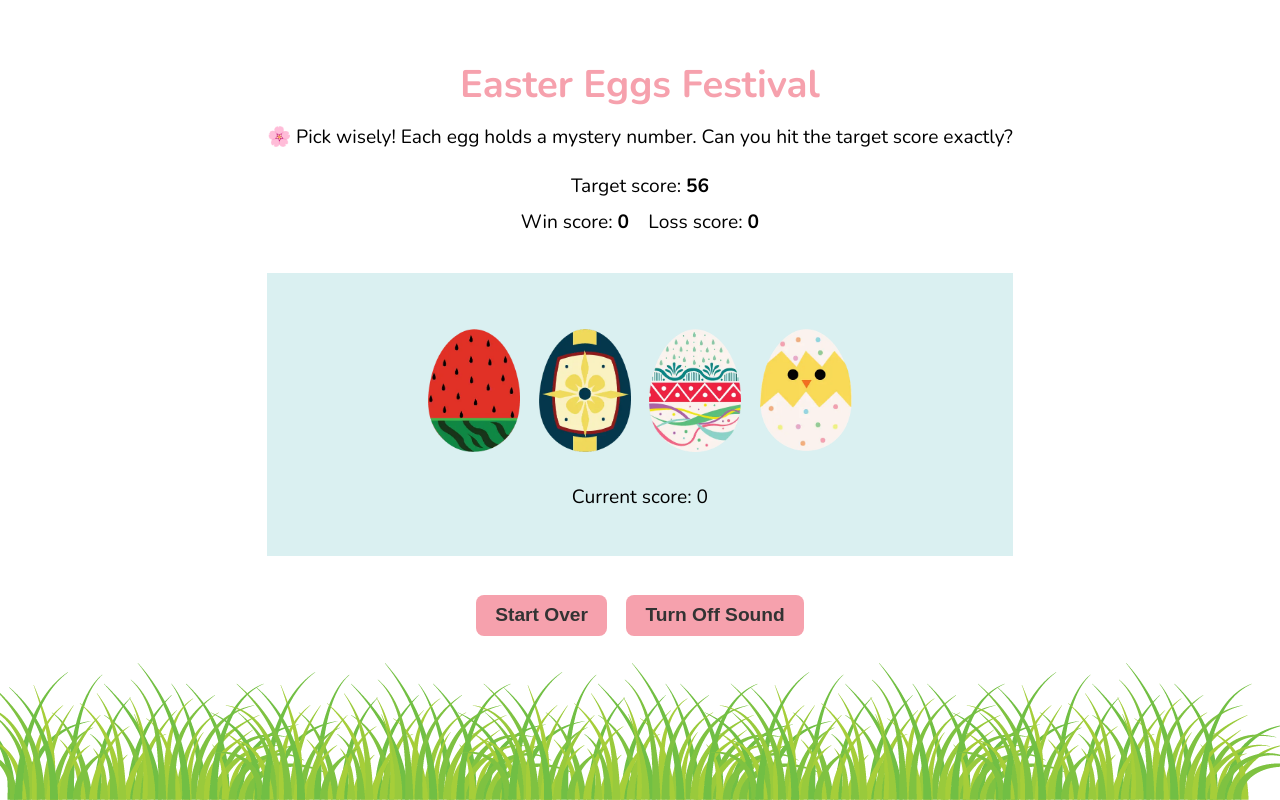
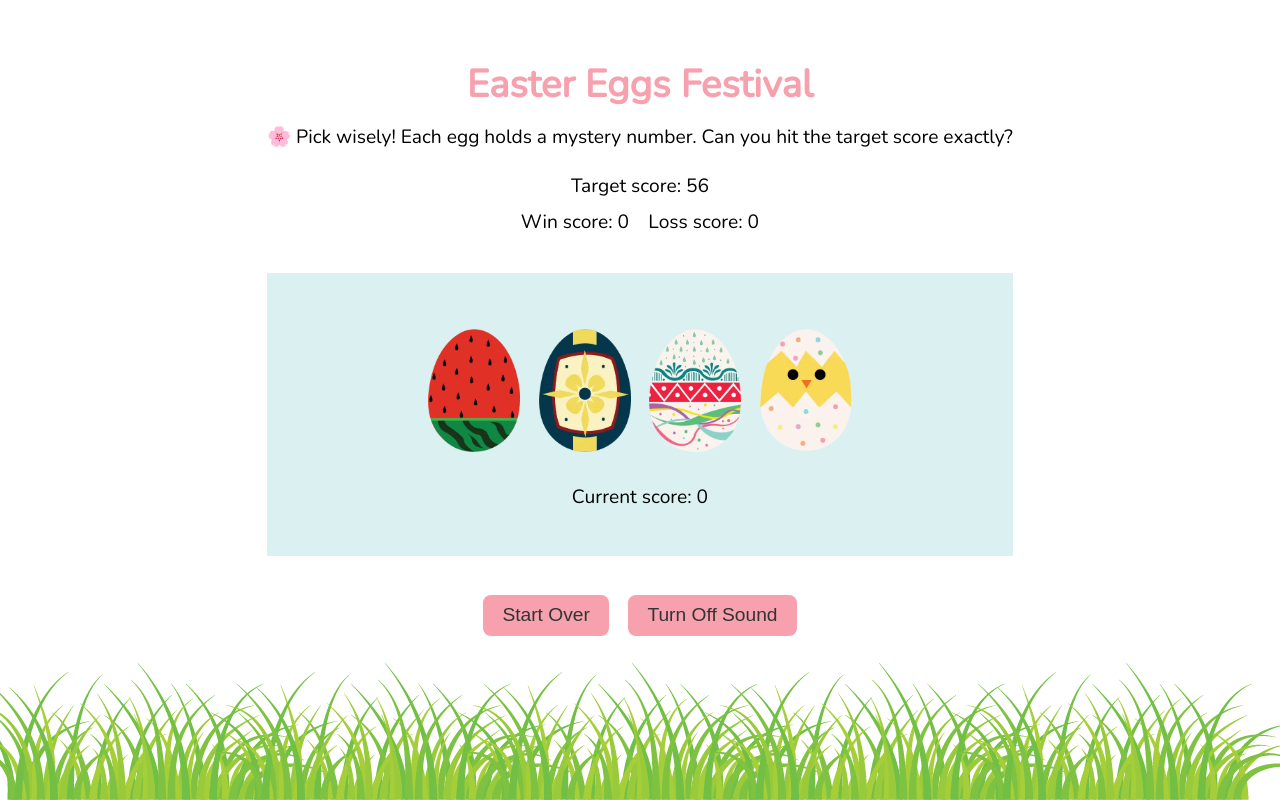
Before and after one commit to zcdev/easter-eggs-festival, a React (Vite) app: page / in a window 1280 px wide. Built offline with nearby package versions, Linux system fonts and the light colour scheme.

Commit message:
style(fonts): update Google Fonts with only one font value - adjust font for a lighter weight - improve font loading web performance (LCP)

```diff
--- a/src/components/Scoreboard.tsx
+++ b/src/components/Scoreboard.tsx
@@ -12,10 +12,10 @@ export default function Scoreboard({ state }: ScoreboardProps) {
     return (
         <>
             <section className="scoreboard" aria-label="Game scores">
-                <p>Target score: <span>{state.targetScore}</span></p>
+                <p>Target score: {state.targetScore}</p>
                 <div className="gamestatus" aria-label="Game status">
-                    <p>Win score: <span>{state.winScore}</span></p>
-                    <p>Loss score: <span>{state.loseScore}</span></p>
+                    <p>Win score: {state.winScore}</p>
+                    <p>Loss score: {state.loseScore}</p>
                 </div>
             </section>
         </>
--- a/src/styles/styles.css
+++ b/src/styles/styles.css
@@ -1,7 +1,7 @@
 /* === Reset and base styles === */
 
 /* Google Font: Nunito */
-@import url("https://fonts.googleapis.com/css2?family=Nunito:ital,wght@0,200..1000;1,200..1000&display=swap");
+@import url("https://fonts.googleapis.com/css2?family=Nunito&display=swap");
 
 * {
   box-sizing: border-box;
@@ -11,6 +11,8 @@
 
 :root {
   font-family: "Nunito", sans-serif;
+  font-optical-sizing: auto;
+  font-style: normal;
   font-size: 1.2rem;
   color-scheme: light dark;
 }
@@ -42,8 +44,7 @@ header {
   margin-top: 1.5rem;
 }
 
-header h1 {
-  font-weight: 700;
+h1 {
   color: rgba(246, 161, 173, 1);
   font-size: 1.8rem;
   margin: 0 auto;
@@ -65,10 +66,6 @@ header p {
 
 .scoreboard p {
   margin: auto;
-}
-
-.scoreboard p span {
-  font-weight: 700;
 }
 
 .gamestatus {
@@ -151,7 +148,6 @@ button.egg:focus {
   color: #333;
   transition: background-color 0.2s ease;
   font-size: 0.8rem;
-  font-weight: 600;
 }
 
 .game-button:hover {
@@ -240,7 +236,7 @@ button.egg:focus {
     margin-top: 3rem;
   }
 
-  header h1 {
+  h1 {
     font-size: 2rem;
     font-display: swap;
   }
```
